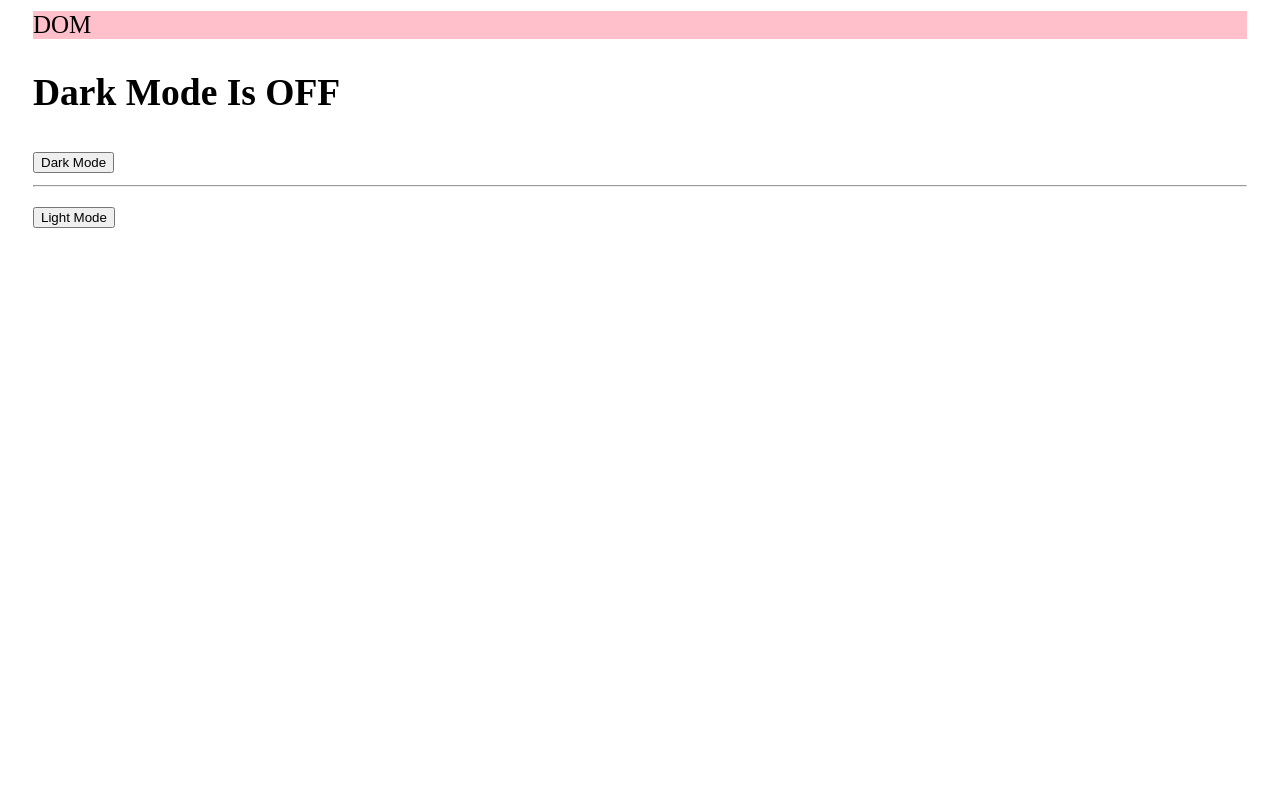
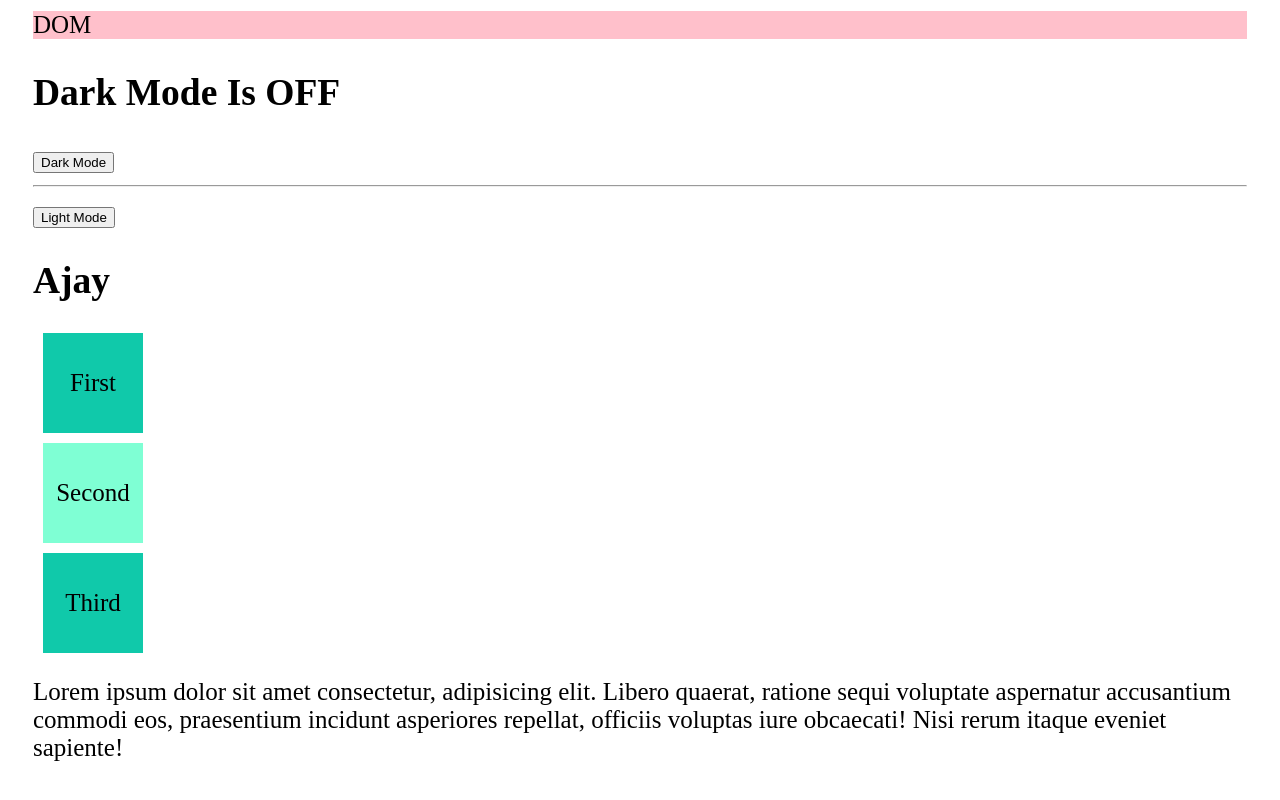
Before and after one commit to ajaykhawse0/Javascript, a plain HTML site: page tushar/index.html in a window 1280 px wide. Shown: the part 506-1306 px from the top of the page. Before the commit the page ends 800 px from the top, so only its background shows below. Drawn offline with Linux system fonts and the light colour scheme.

Commit message:
Update index.html

```diff
--- a/tushar/index.html
+++ b/tushar/index.html
@@ -19,6 +19,32 @@
   <hr>
   <button onclick="lightmode()">Light Mode</button>
 
+
+<h2>Ajay
+
+</h2>
+<!-- <div><del>
+  Fruits</del>
+</div>
+
+<div>
+<ol>
+<li>Apple</li>
+<li>Orange
+
+</li>
+
+</oL>
+
+</div> -->
+
+
+<div class="box" id="H" name="pr">First</div>
+<div class="box" id="j"style="background-color: aquamarine;   color: black;">Second</div>
+<div class="box">Third</div>
+
+<p class="para" style="color: black;">Lorem ipsum dolor sit amet consectetur, adipisicing elit. Libero quaerat, ratione sequi voluptate aspernatur accusantium commodi eos, praesentium incidunt asperiores repellat, officiis voluptas iure obcaecati! Nisi rerum itaque eveniet sapiente!</p>
+
 <script src="DOM.js">
 
 </script>
```
